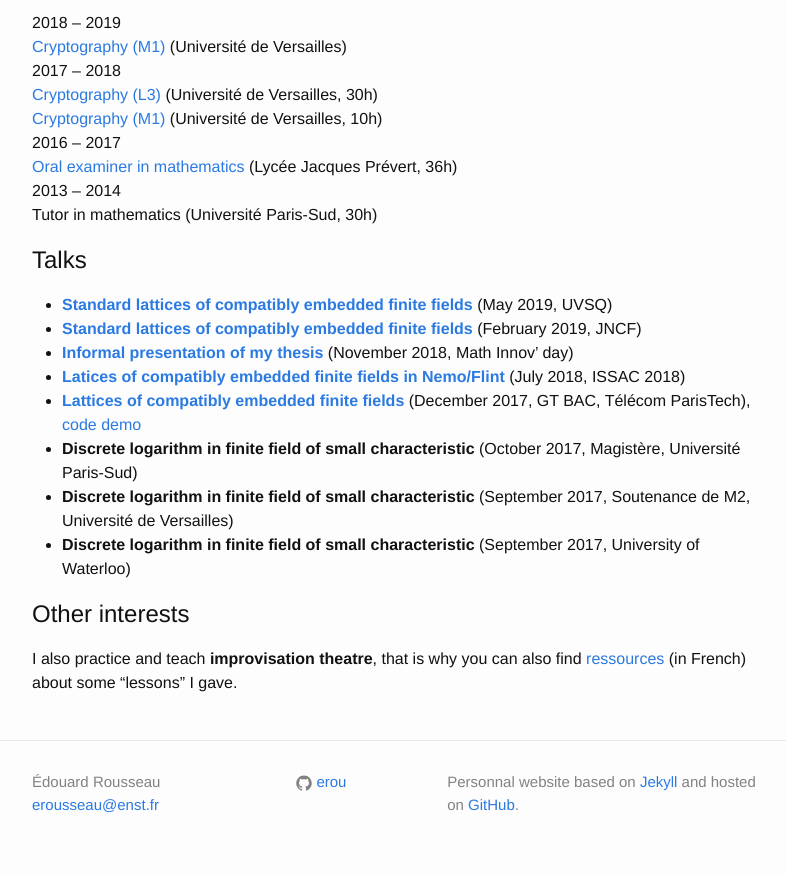
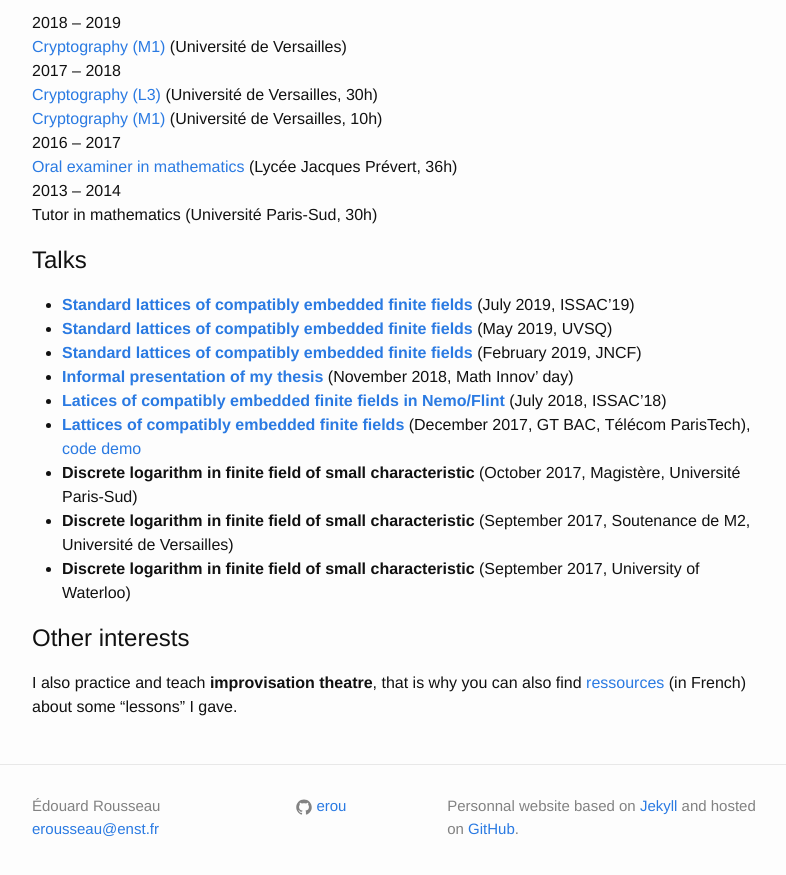
Before and after one commit to erou/erou.github.io, a Jekyll site: the page built from index.md, in a window 1280 px wide and 900 px high, scrolled down 834 px. Shown: the top 875 px of the window, without its empty margins (238-1024 px from the left). Built offline with Jekyll 4.4.1, drawn with Linux system fonts in a browser that asks for light colours.

Commit message:
issac talk

```diff
--- a/index.md
+++ b/index.md
@@ -58,12 +58,15 @@ You can find more details in the [dedicated section](teaching).
 
 ## Talks
 
+* [**Standard lattices of compatibly embedded finite
+  fields**](talk-issac2019.pdf)
+  (July 2019, ISSAC'19)
 * [**Standard lattices of compatibly embedded finite fields**](talk-uvsq.pdf)
   (May 2019, UVSQ)
 * [**Standard lattices of compatibly embedded finite fields**](talk-jncf.pdf)
   (February 2019, JNCF)
 * [**Informal presentation of my thesis**](talk-dim.pdf) (November 2018, Math Innov' day)
-* [**Latices of compatibly embedded finite fields in Nemo/Flint**](https://mybinder.org/v2/gh/erou/Nemo-embeddings-demo/master?filepath=demo.ipynb) (July 2018, ISSAC 2018)
+* [**Latices of compatibly embedded finite fields in Nemo/Flint**](https://mybinder.org/v2/gh/erou/Nemo-embeddings-demo/master?filepath=demo.ipynb) (July 2018, ISSAC'18)
 * [**Lattices of compatibly embedded finite fields**](talk-gtbac.pdf) (December 2017, GT BAC,
   Télécom ParisTech), [code demo](gtbac.ipynb)
 * **Discrete logarithm in finite field of small characteristic** (October
```
